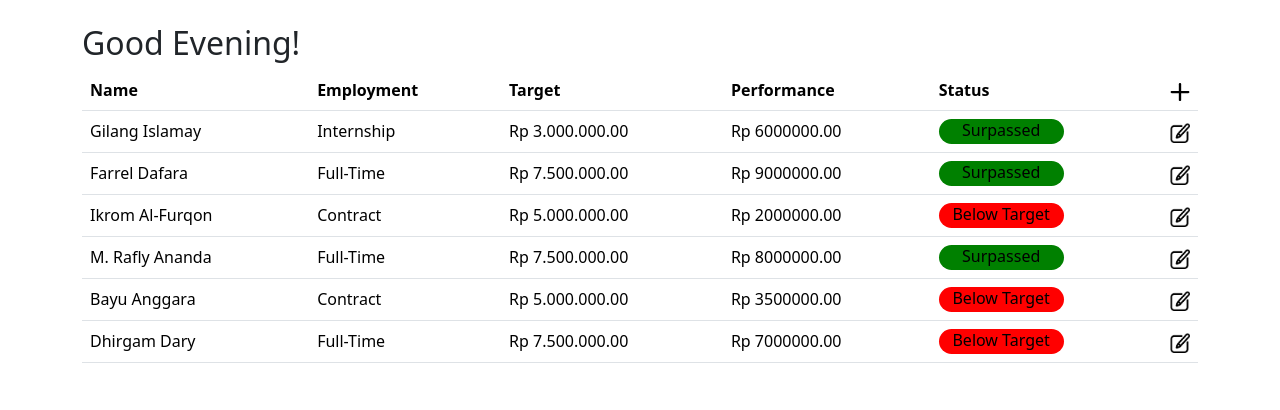
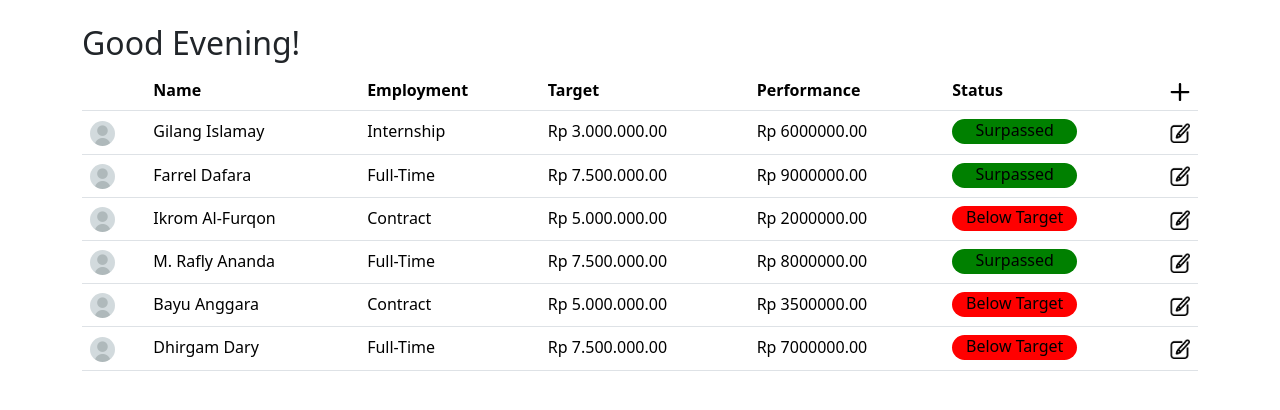
Before and after one commit to AfterRain007/Employee_Performance_Tracker, a Django app: page / in a window 1280 px wide. Shown: the part 56-466 px from the top of the page. Run offline with Django 5.2, Linux system fonts and the light colour scheme; data comes from the database, SQL or seed files in the repository.

Commit message:
Add CSS and Attachment

```diff
--- a/EPT/employeePerformance/models.py
+++ b/EPT/employeePerformance/models.py
@@ -2,6 +2,7 @@ from django.db import models
 
 class Employee(models.Model):
     created_at = models.DateTimeField(auto_now_add = True)
+    foto = models.ImageField(upload_to="images/", default = "static/images/blank.png")
     Nama = models.CharField(max_length = 30)
     Employment_Status = models.CharField(max_length = 10)
     Monthly_Performance = models.DecimalField(max_digits = 10, decimal_places = 2)
--- a/EPT/employeePerformance/templates/addEmployee.html
+++ b/EPT/employeePerformance/templates/addEmployee.html
@@ -5,7 +5,7 @@
 <h1>Add Employee</h1>
 <br/>
 
-<form method="POST" action="{% url 'addEmployee' %}">
+<form method="POST" action="{% url 'addEmployee' %}" enctype="multipart/form-data">
 	{% csrf_token %}
 
 	{{ form.as_p }}
--- a/EPT/employeePerformance/templates/base.html
+++ b/EPT/employeePerformance/templates/base.html
@@ -3,8 +3,9 @@
   <head>
     <meta charset="utf-8">
     <meta name="viewport" content="width=device-width, initial-scale=1">
+    <link href="https://cdn.jsdelivr.net/npm/bootstrap@5.3.3/dist/css/bootstrap.min.css" rel="stylesheet" integrity="sha384-QWTKZyjpPEjISv5WaRU9OFeRpok6YctnYmDr5pNlyT2bRjXh0JMhjY6hW+ALEwIH" crossorigin="anonymous">
+    <link rel="stylesheet" href="static/style.css" />
     <title>Employee Performance Tracker</title>
-    <link href="https://cdn.jsdelivr.net/npm/bootstrap@5.3.3/dist/css/bootstrap.min.css" rel="stylesheet" integrity="sha384-QWTKZyjpPEjISv5WaRU9OFeRpok6YctnYmDr5pNlyT2bRjXh0JMhjY6hW+ALEwIH" crossorigin="anonymous">
   </head>
   <body>
     {% include 'navbar.html' %}
--- a/EPT/employeePerformance/templates/home.html
+++ b/EPT/employeePerformance/templates/home.html
@@ -1,7 +1,6 @@
 {% extends 'base.html' %}
 {% block content %}
 {% load static %}
-
 <h2>
     {% now "H" as current_hour %}
     {% if current_hour|add:"0" < 12 %}
@@ -17,6 +16,7 @@
 <table class="table">
     <thead>
       <tr>
+        <th scope="col"></th>
         <th scope="col">Name</th>
         <th scope="col">Employment</th>
         <th scope="col">Target</th>
@@ -30,6 +30,7 @@
 {% if Employee %}
     {% for employee in Employee %}
         <tr>
+            <td><img class="circle-image" src="static{{employee.foto.url}}" /></td>
             <td>{{ employee.Nama }}</td>
             <td>{{ employee.Employment_Status }}</td>
             <td>{% if employee.Employment_Status == "Full-Time" %}
--- a/EPT/employeePerformance/urls.py
+++ b/EPT/employeePerformance/urls.py
@@ -1,4 +1,7 @@
 from django.urls import path
+from django.views.static import serve
+from django.conf import settings
+from django.conf.urls.static import static
 from . import views
 
 urlpatterns = [
--- a/EPT/employeePerformance/views.py
+++ b/EPT/employeePerformance/views.py
@@ -23,6 +23,8 @@ def updateEmployee(request, pk):
 def addEmployee(request):
     form = addEmployeeForm(request.POST or None)
     if request.method == 'POST':
+        form = addEmployeeForm(data=request.POST, files=request.FILES)
+
         if form.is_valid():
             form.save()
             return redirect('home')
--- /dev/null
+++ b/EPT/static/style.css
@@ -0,0 +1,6 @@
+.circle-image {
+	width: 25px;
+	height: 25px;
+	border-radius: 50%;
+	object-fit: cover; /* Ensures full image coverage within the circle */
+}
```
Also changed, not shown: EPT/EPT/settings.py (+4 -3 lines), EPT/employeePerformance/forms.py (+4 -3 lines), EPT/employeePerformance/migrations/0002_employee_foto.py (added), EPT/employeePerformance/migrations/0003_alter_employee_foto.py (added), EPT/static/images/PP.png (added), EPT/static/images/Red_Light.png (added), EPT/static/images/blank.png (added), EPT/static/images/profile-picture.svg (deleted).
